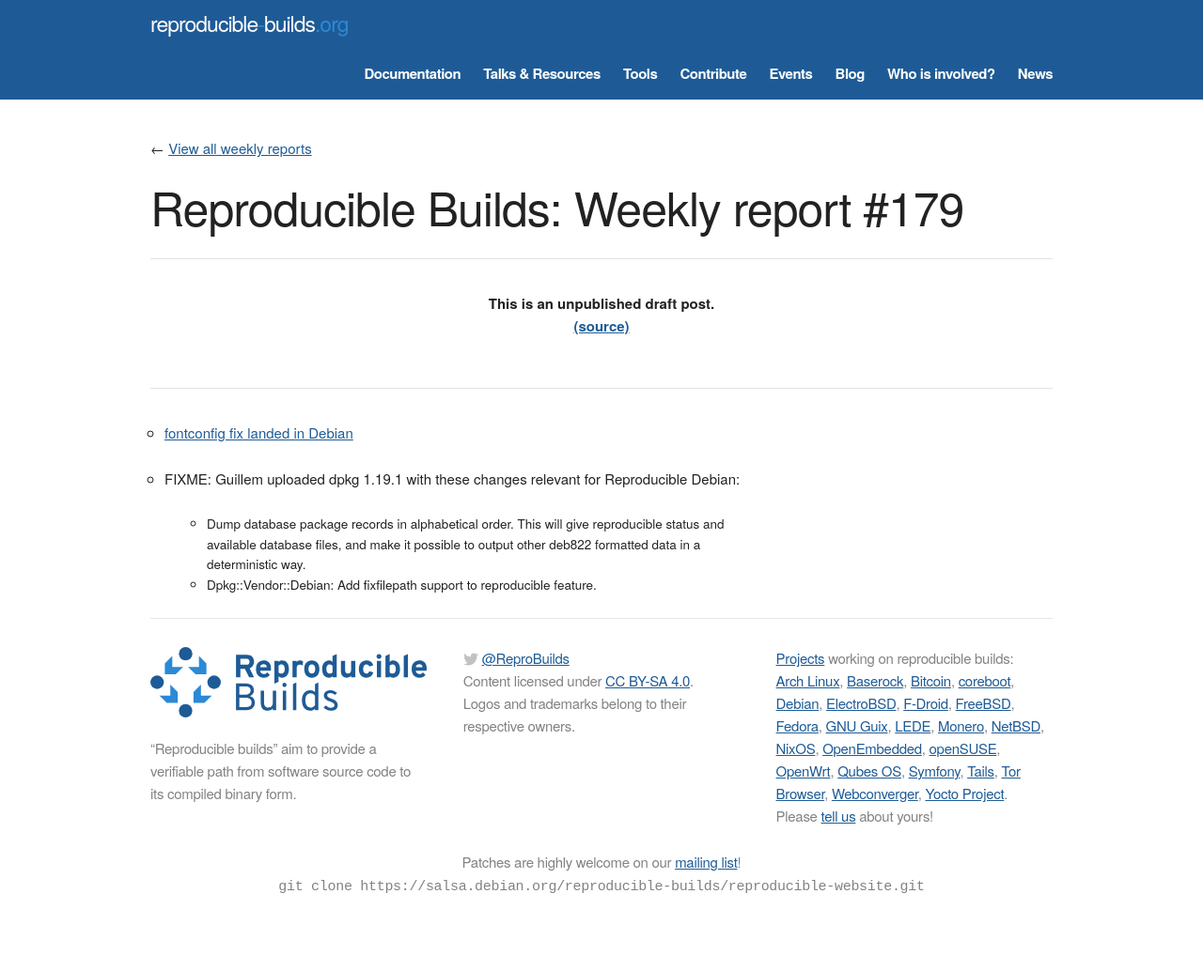
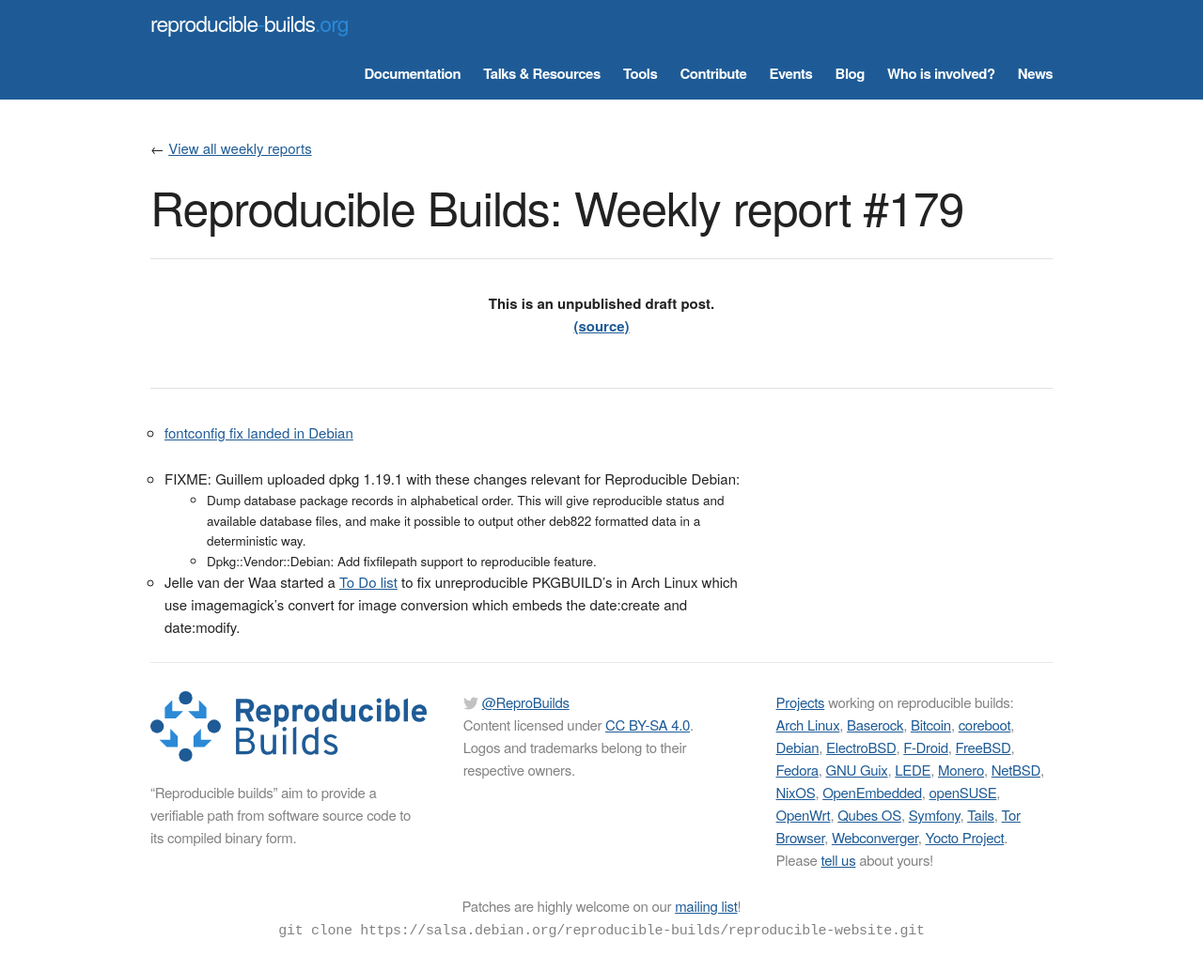
Before and after one commit to prototypefund/reproducible-website, a Jekyll site: the page built from _blog/posts/179.md, in a window 1280 px wide. Shown: the whole page at 94% size. Built offline with Jekyll 4.4.1, drawn with Linux system fonts in a browser that asks for light colours; some web fonts are replaced; before the commit the page ends 987 px from its top, so only the background shows below that.

Commit message:
179 += Add make PKGBUILD's with convert reproducible
Signed-off-by: Jelle van der Waa <jelle@vdwaa.nl>

```diff
--- a/_blog/posts/179.md
+++ b/_blog/posts/179.md
@@ -10,3 +10,5 @@
     reproducible status and available database files, and make it possible
     to output other deb822 formatted data in a deterministic way.
   * Dpkg::Vendor::Debian: Add fixfilepath support to reproducible feature.
+
+* Jelle van der Waa started a [To Do list](https://www.archlinux.org/todo/imagemagicks-convert-not-reproducible-in-pkgbuilds/) to fix unreproducible PKGBUILD's in Arch Linux which use imagemagick's convert for image conversion which embeds the date:create and date:modify.
```
